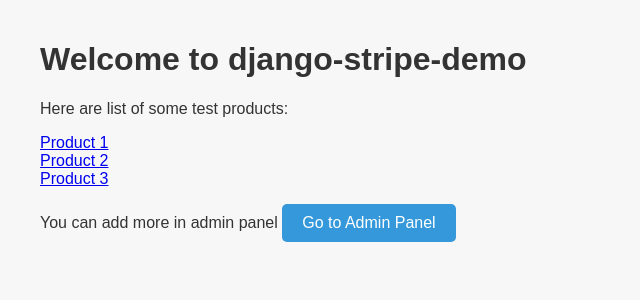
After one commit to shiroxxsora/django-stripe-demo, a Django app: page / in a window 1280 px wide. The commit adds this page. Shown: the top 300 px of the page, without its empty margins (0-640 px from the left). Run offline with Django 5.2, Linux system fonts and the light colour scheme.

Commit message:
one more

```diff
--- a/stripe_demo/payments/admin.py
+++ b/stripe_demo/payments/admin.py
@@ -1,5 +1,4 @@
 from django.contrib import admin
 from .models import Item
 
-
 admin.site.register(Item)
--- /dev/null
+++ b/stripe_demo/payments/templates/index.html
@@ -0,0 +1,61 @@
+<!DOCTYPE html>
+<html lang="en">
+<head>
+    <meta charset="UTF-8">
+    <meta name="viewport" content="width=device-width, initial-scale=1.0">
+    <title>django-stripe-demo</title>
+    <style>
+        body {
+            font-family: Arial, sans-serif;
+            background-color: #f7f7f7;
+            color: #333;
+            margin: 0;
+            padding: 0;
+        }
+        .container {
+            max-width: 1200px;
+            margin: 0 auto;
+            padding: 20px;
+        }
+        .admin-button {
+            display: inline-block;
+            background-color: #3498db;
+            color: #fff;
+            padding: 10px 20px;
+            border-radius: 5px;
+            text-decoration: none;
+            margin-bottom: 20px;
+            font-size: 1rem;
+        }
+        .admin-button:hover {
+            background-color: #2980b9;
+        }
+    </style>
+</head>
+<body>
+
+    <div class="container">
+        <h1>Welcome to django-stripe-demo</h1>
+        <p>Here are list of some test products:</p>
+
+        <div class="product">
+            <a href="{{ base_url }}item/1">Product 1</a>
+        </div>
+
+        <div class="product">
+            <a href="{{ base_url }}item/2">Product 2</a>
+        </div>
+
+        <div class="product">
+            <a href="{{ base_url }}item/3">Product 3</a>
+        </div>
+
+        <p>
+            You can add more in admin panel
+            <a href="/admin" class="admin-button">Go to Admin Panel</a>
+        </p>
+
+    </div>
+
+</body>
+</html>
--- a/stripe_demo/payments/views.py
+++ b/stripe_demo/payments/views.py
@@ -33,14 +33,21 @@ def buy_detail(request, id):
             'quantity': 1,
         }],
         mode='payment',
-        success_url=f'{base_url}/success',
-        cancel_url=f'{base_url}/cancel',
+        success_url=f'{base_url}success',
+        cancel_url=f'{base_url}cancel',
     )
 
     return JsonResponse(session)
 
+
 def success(request):
     return render(request, 'success.html')
 
+
 def cancel(request):
     return render(request, 'cancel.html')
+
+
+def index(request):
+    base_url = request.build_absolute_uri('/')
+    return render(request, 'index.html', {'base_url': base_url})
--- a/stripe_demo/stripe_demo/urls.py
+++ b/stripe_demo/stripe_demo/urls.py
@@ -17,12 +17,13 @@ Including another URLconf
 from django.contrib import admin
 from django.urls import path
 
-from payments.views import item_detail, buy_detail, success, cancel
+from payments.views import item_detail, buy_detail, success, cancel, index
 
 urlpatterns = [
     path('admin/', admin.site.urls),
     path('item/<int:id>', item_detail, name='item_detail'),
     path('buy/<int:id>', buy_detail, name='buy_detail'),
     path('success', success, name='success'),
-    path('cancel', cancel, name='cancel')
+    path('cancel', cancel, name='cancel'),
+    path('', index, name='index')
 ]
```
Also changed, not shown: stripe_demo/payments/templates/item_detail.html (+58 -2 lines), stripe_demo/payments/models.py (line endings or trailing spaces).
